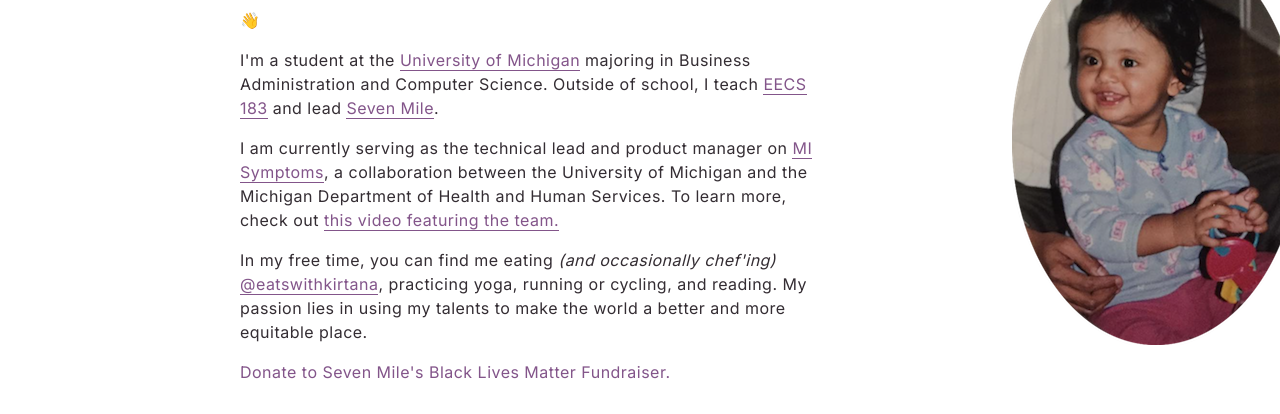
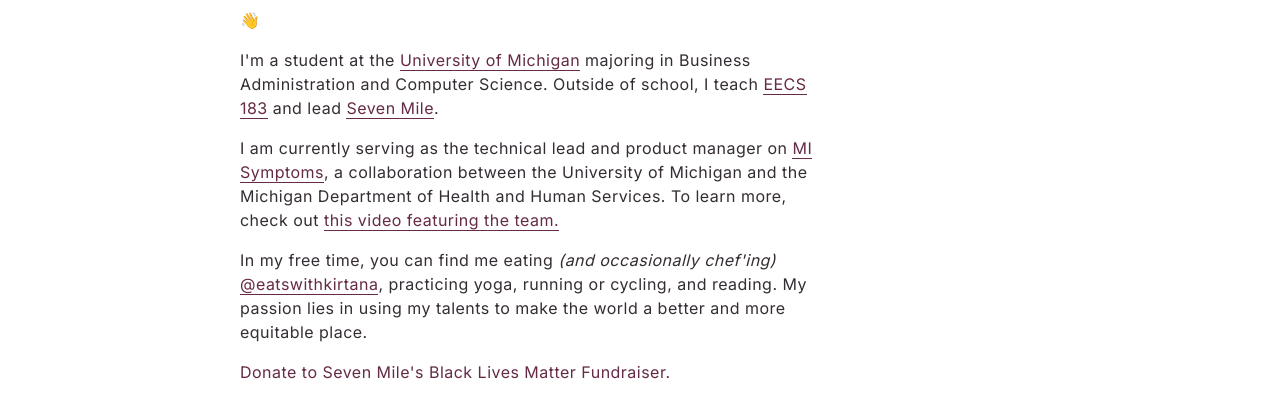
Before and after one commit to kirtanac/kirtanac.github.io, a plain HTML site: page index.html in a window 1280 px wide. Shown: the part 158-572 px from the top of the page. Drawn offline with Linux system fonts and the light colour scheme.

Commit message:
adultify

```diff
--- a/index.html
+++ b/index.html
@@ -5,7 +5,7 @@
 <meta charset="UTF-8">
 <meta name="viewport" content="width=device-width" initial-scale="1">
 <meta name="description" content="Kirtana Choragudi is a student">
-<link rel="icon" href="images/CookieEmoji.png" type="image/png" sizes="16x16">
+<link rel="icon" href="images/favicon.png" type="image/png" sizes="16x16">
 <link rel="stylesheet" href="https://use.fontawesome.com/releases/v5.0.10/css/brands.css">
 <link rel="stylesheet" href="https://use.fontawesome.com/releases/v5.0.10/css/fontawesome.css">
 <link href="https://fonts.googleapis.com/css2?family=Rubik:ital,wght@1,500&display=swap" rel="stylesheet">
@@ -22,31 +22,24 @@
           <div >
             <p class="zoom">👋</p>
           </div>
-            <p> I'm a student at the <a href="https://umich.edu/" target="_blank">University of Michigan</a>
+            <p> I'm a student at the <a class="textlink" href="https://umich.edu/" target="_blank">University of Michigan</a>
              majoring in Business Administration and Computer Science. Outside of school, I teach
-             <a href="https://eecs183.org//" target="_blank">EECS 183</a>
+             <a  class="textlink" href="https://eecs183.org//" target="_blank">EECS 183</a>
               and lead
-             <a href="http://www.umsevenmile.org/" target="_blank">Seven Mile</a>.</p>
+             <a class="textlink" href="http://www.umsevenmile.org/" target="_blank">Seven Mile</a>.</p>
 
-             <p> I am currently serving as the technical lead and product manager on <a href="http://misymptomapp.state.mi.us/" target="_blank">MI Symptoms</a>, a collaboration between the University of Michigan and the Michigan Department of Health and Human Services.
-                To learn more, check out <a href="https://news.engin.umich.edu/2020/06/students-lead-the-way-on-state-of-michigan-web-application-to-help-curb-the-spread-of-covid-19/" target="_blank">this video featuring the team.</a></p>
+             <p> I am currently serving as the technical lead and product manager on <a class="textlink" href="http://misymptomapp.state.mi.us/" target="_blank">MI Symptoms</a>, a collaboration between the University of Michigan and the Michigan Department of Health and Human Services.
+                To learn more, check out <a class="textlink" href="https://news.engin.umich.edu/2020/06/students-lead-the-way-on-state-of-michigan-web-application-to-help-curb-the-spread-of-covid-19/" target="_blank">this video featuring the team.</a></p>
 
              <p>In my free time, you can find me eating <i>(and occasionally chef'ing)</i>
-               <a href="https://www.instagram.com/eatswithkirtana/?hl=en" target="_blank">@eatswithkirtana</a>,
+               <a  class="textlink" href="https://www.instagram.com/eatswithkirtana/?hl=en" target="_blank">@eatswithkirtana</a>,
                  practicing yoga, running or cycling, and reading.
                  My passion lies in using my talents to make the world a better and more equitable place.</p>
 
-                 <a href="https://tinyurl.com/y7v7yx4e/" target="_blank">Donate to Seven Mile's Black Lives Matter Fundraiser.</a>
+                 <a class="textlink" href="https://tinyurl.com/y7v7yx4e/" target="_blank">Donate to Seven Mile's Black Lives Matter Fundraiser.</a>
 
         </div>   <!-- bio -->
 
-        <div class="picture">
-          <picture>
-          <source srcset="images/small-kirtana.png" media="(max-width: 400px)">
-            <source srcset="images/kirtana.png">
-          <img src="images/kirtana.png" alt="Baby Kirtana" >
-    </picture>
-        </div>
       </div> <!-- about -->
       <div class="contact">
         <div class="social-links">
--- a/main.css
+++ b/main.css
@@ -1,6 +1,6 @@
 html {
   font-family: 'Inter', sans-serif;
-  color: #342D33;
+  color: #652A46;
 }
 
 body {
@@ -28,9 +28,10 @@
 }
 
 a {
-    color: #83558a;
+    color: #652A46;
     text-decoration: none;
 }
+
 
 .site-home .about p a {
     border-bottom: 1px solid;
@@ -86,6 +87,7 @@
 
 .fab{
     transition: transform .2s;
+
 }
 
  .fab:hover{
@@ -107,7 +109,17 @@
 
 }
 
-.site-home .about .picture {
+.textlink{
+  transition: transform .2s;
+
+}
+
+.textlink:hover{
+    background-color: #D0A98F;
+transform: scale(1.2);
+}
+
+/* .site-home .about .picture {
     -webkit-animation-delay: 1s;
     animation-delay: 1s;
     width: 10%;
@@ -115,4 +127,4 @@
 max-height:1%;
 top: 25%;
 padding-right: 20px;
-}
+} */
```
Also changed, not shown: images/favicon.png (added).
